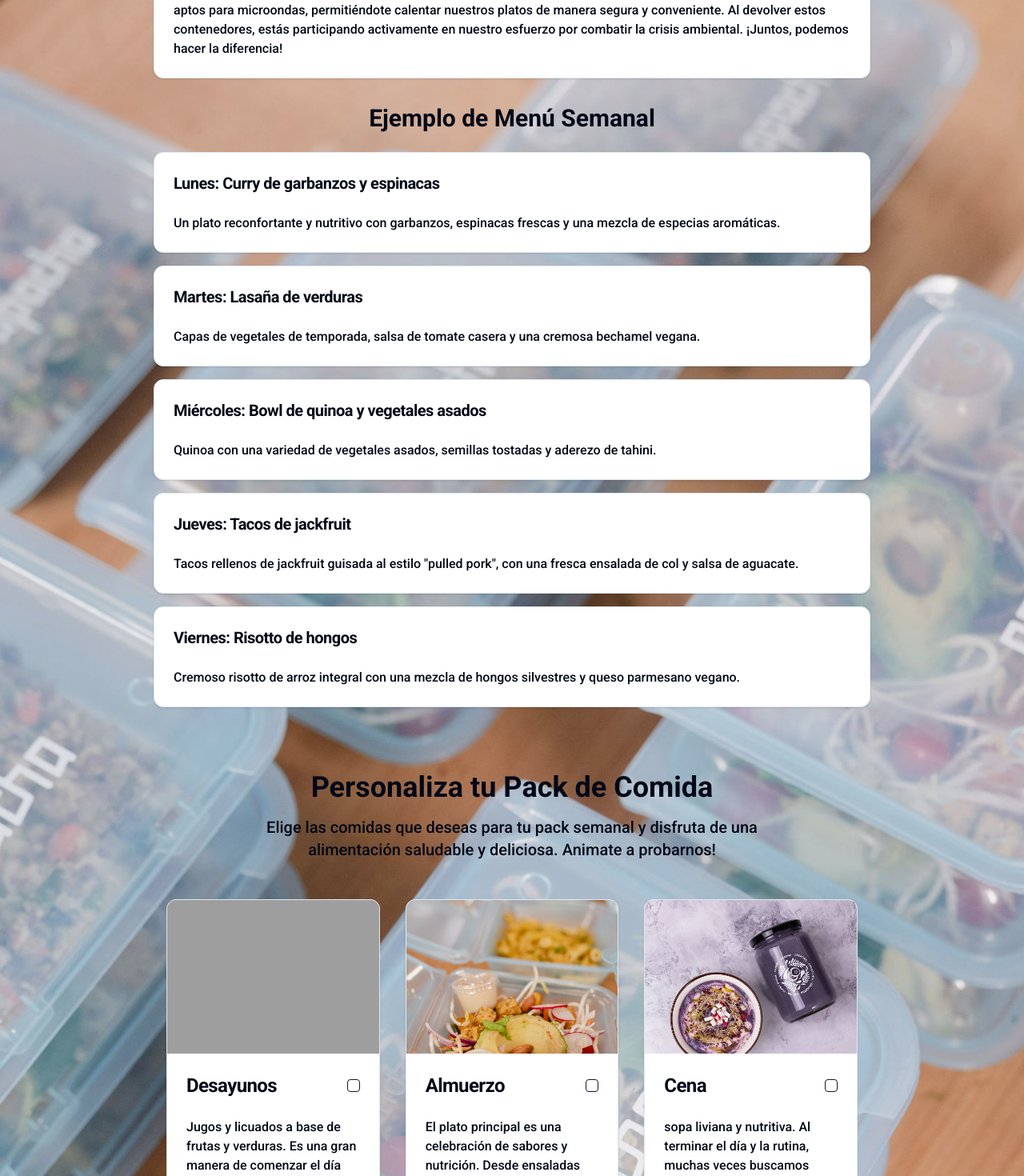
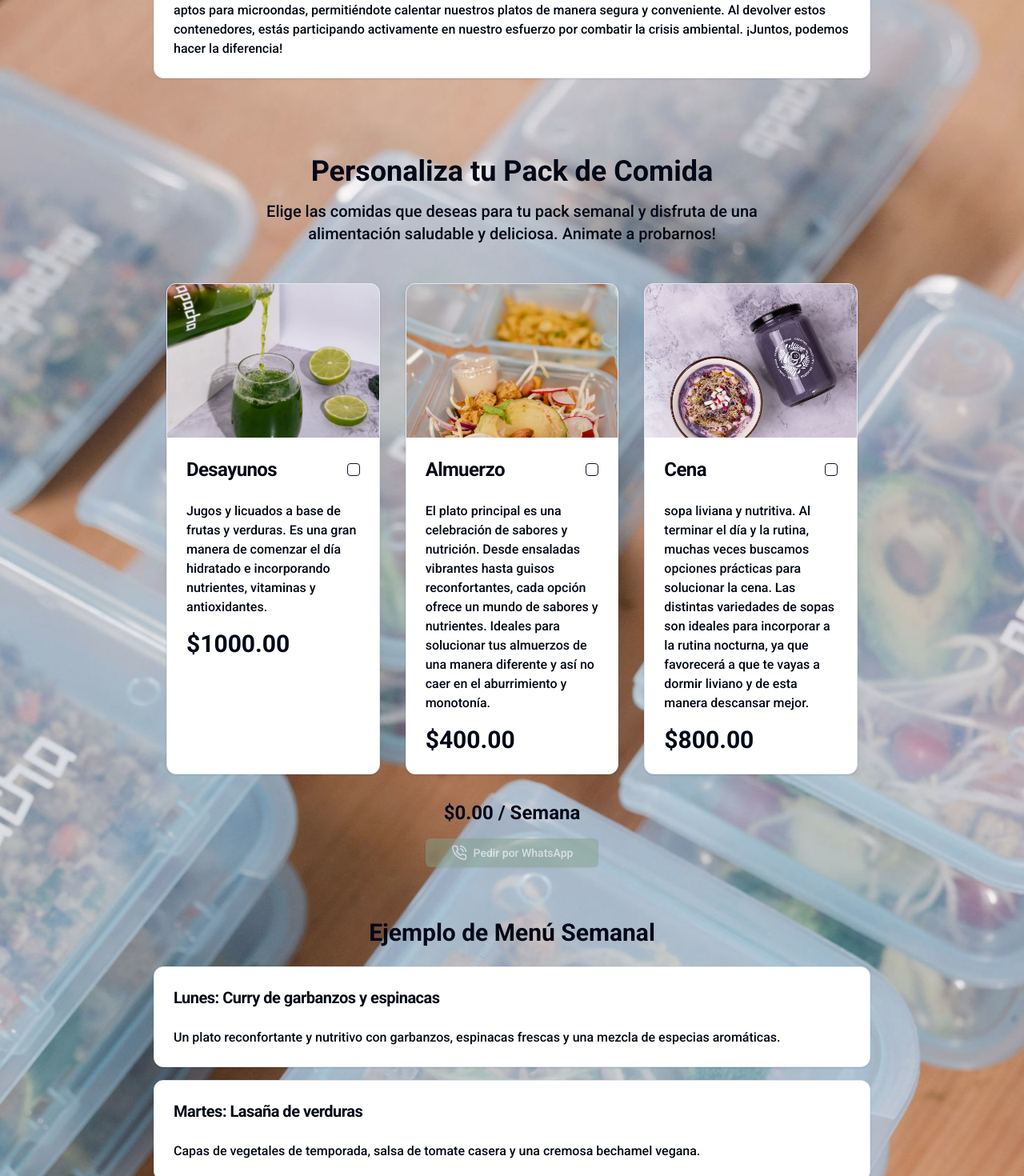
Before and after one commit to SF-Prog/apacha-store, a Next.js app: page /menu in a window 1280 px wide. Shown: the part 1260-2730 px from the top of the page at 80% size. Built offline with nearby package versions, Linux system fonts and the light colour scheme; grey boxes are pictures that could not be loaded.

Commit message:
Update menu page layout adjustment

```diff
--- a/app/menu/page.tsx
+++ b/app/menu/page.tsx
@@ -28,7 +28,7 @@ export default function MenuPage() {
       description: "Jugos y licuados a base de frutas y verduras. Es una gran manera de comenzar el día hidratado e incorporando nutrientes, vitaminas y antioxidantes.",
       price: 1000,
       whatsappLink: "https://wa.me/1234567890?text=Me%20interesa%20el%20pack%20de%20Desayuno",
-      image: "/desayunos-producto.png",
+      image: "/breakfast-serving.png",
     },
     {
       id: 'lunch-prod',
@@ -123,8 +123,13 @@ export default function MenuPage() {
                 </CardContent>
               </Card>
 
+              <MakeYourOrder
+                selectedMeals={selectedMeals}
+                totalPrice={totalPrice}
+                mealPacks={mealPacks}
+                toggleMeal={toggleMeal} />
+
               <h2 className="text-3xl font-semibold text-apacha-brown text-center mb-6">Ejemplo de Menú Semanal</h2>
-
               {weeklyMenu.map((item, index) => (
                 <motion.div
                   key={item.day}
@@ -142,11 +147,6 @@ export default function MenuPage() {
                   </Card>
                 </motion.div>
               ))}
-              <MakeYourOrder
-                selectedMeals={selectedMeals}
-                totalPrice={totalPrice}
-                mealPacks={mealPacks}
-                toggleMeal={toggleMeal} />
             </motion.div>
           </div>
         </ScrollAnimatedBackground>
```
